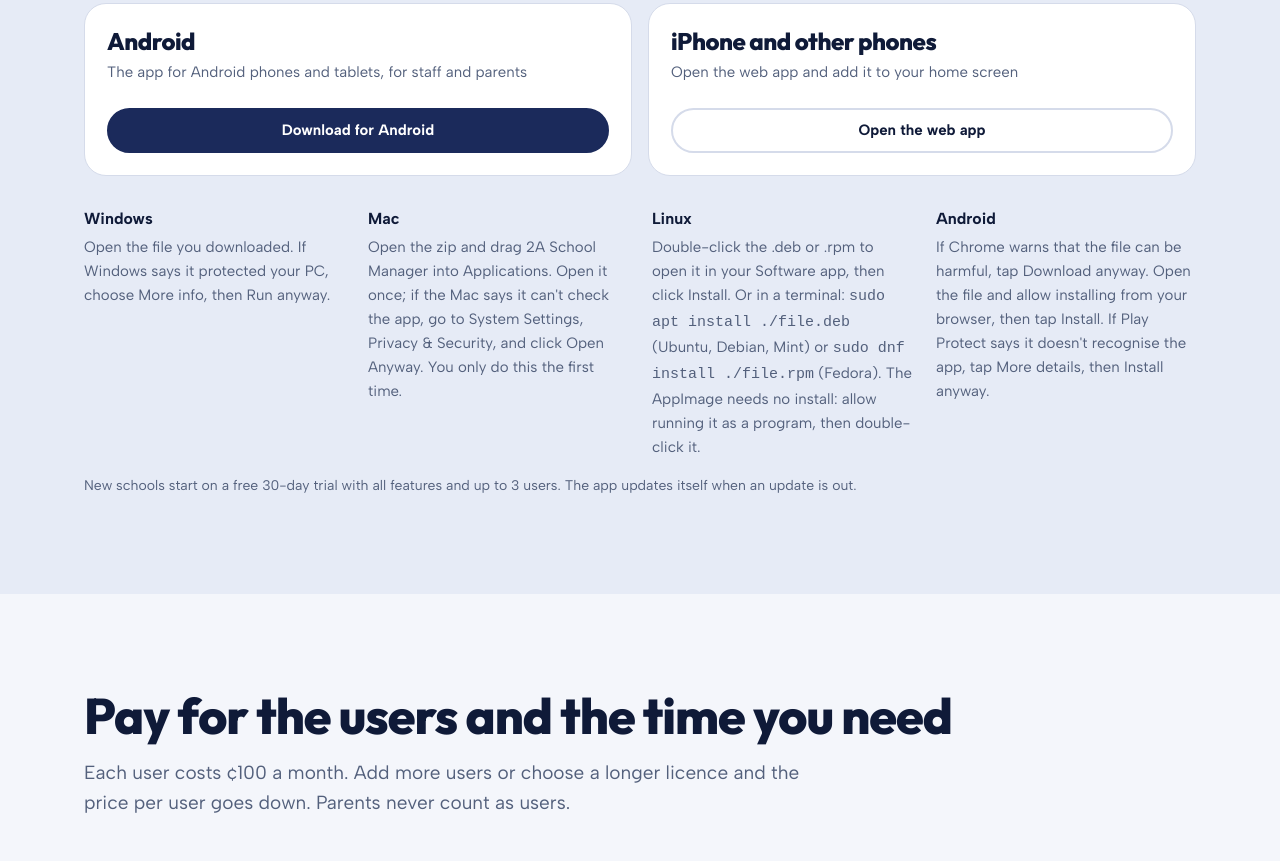
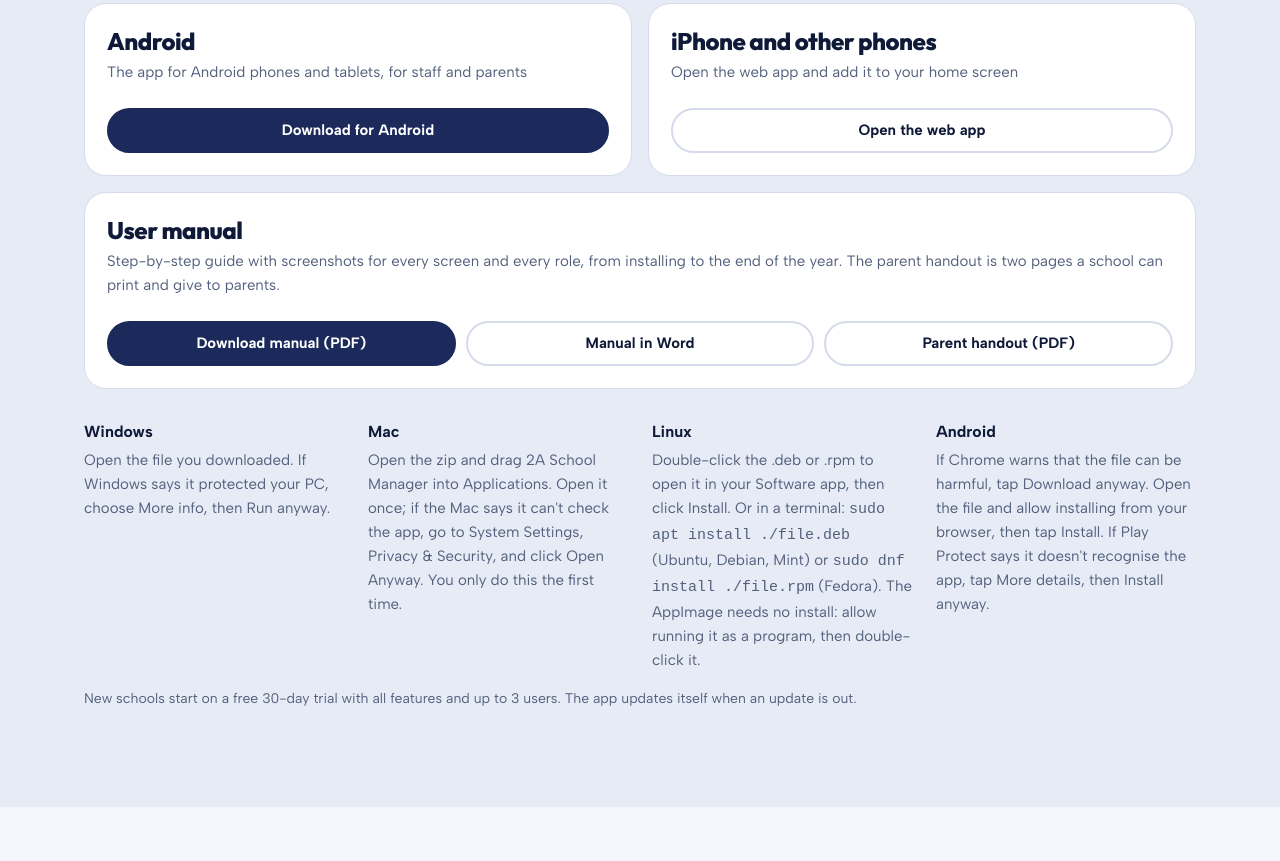
Before and after one commit to 2aschoolmanager/2aschoolmanager.github.io, a plain HTML site: page index.html in a window 1280 px wide. Shown: the part 6648-7509 px from the top of the page. Drawn offline with Linux system fonts and the light colour scheme.

Commit message:
Add user manual and parent handout downloads
Co-Authored-By: Claude Opus 5.5 <noreply@anthropic.com>
Claude-Session: https://claude.ai/code/session_01HvZGTGw4R3wQBzr6PhodPy

```diff
--- a/index.html
+++ b/index.html
@@ -189,6 +189,9 @@ section{padding-block:96px}
 .where .btn{width:100%;padding:13px 12px;font-size:15px;margin-top:8px}
 .where .btn:not(.ghost){background:var(--navy);border-color:var(--navy);color:#fff}
 .where small{display:block;font-size:13px;color:var(--muted);margin-top:12px}
+.where div.full{grid-column:1/-1}
+.where .row{display:flex;flex-wrap:wrap;gap:0 10px;margin:0}
+.where .row .btn{flex:1 1 220px;width:auto}
 .install{margin-top:30px;display:grid;grid-template-columns:repeat(auto-fit,minmax(240px,1fr));gap:24px;font-size:15px;color:var(--muted)}
 .install b{color:var(--ink);display:block;margin-bottom:4px;font-size:16px}
 
@@ -496,6 +499,7 @@ footer a{margin-inline:6px}
     <div><b>Linux</b><span>Installs like any other app</span><a class="btn" id="dlLinuxDeb" href="#download">Ubuntu, Debian, Mint (.deb)</a><a class="btn" id="dlLinuxRpm" href="#download">Fedora (.rpm)</a><a class="btn ghost" id="dlLinux" href="#download">AppImage</a></div>
     <div><b>Android</b><span>The app for Android phones and tablets, for staff and parents</span><a class="btn" id="dlAndroid" href="#download">Download for Android</a></div>
     <div><b>iPhone and other phones</b><span>Open the web app and add it to your home screen</span><a class="btn ghost" id="webBtn2" href="#download">Open the web app</a></div>
+    <div class="full"><b>User manual</b><span>Step-by-step guide with screenshots for every screen and every role, from installing to the end of the year. The parent handout is two pages a school can print and give to parents.</span><p class="row"><a class="btn" id="dlManual" href="#download">Download manual (PDF)</a><a class="btn ghost" id="dlManualWord" href="#download">Manual in Word</a><a class="btn ghost" id="dlHandout" href="#download">Parent handout (PDF)</a></p></div>
   </div>
   <div class="install">
     <div><b>Windows</b>Open the file you downloaded. If Windows says it protected your PC, choose More info, then Run anyway.</div>
@@ -563,6 +567,7 @@ footer a{margin-inline:6px}
     <details><summary>Can we use the GES grading and BECE grades?</summary><p>Yes. The app comes with ready-made grade scales (GES basic, BECE 1 to 9, WASSCE A1 to F9 and Arabic bands), and you can change them or make your own for each level. You choose the marking scheme too: out of 100, or class score plus exam score with your own split.</p></details>
     <details><summary>How do parents pay fees with MoMo?</summary><p>The school connects its own Paystack account in the app. Parents then tap Pay with MoMo in the parent portal, approve the payment on their phone, and the receipt appears by itself. The money goes into the school's account, not ours.</p></details>
     <details><summary>Is our school's data kept separate from other schools?</summary><p>Yes. Each school's records are stored separately and only the people you invite can open them. Parents see only their own children.</p></details>
+    <details><summary>Is there a manual?</summary><p>Yes. Download the user manual from the <a href="#download">download section</a>, as a PDF or in Word. It covers every screen with screenshots, plus a two-page handout for parents.</p></details>
     <details><summary>Can we bring our students in from Excel?</summary><p>Yes. Download the template from the Import screen, fill it in (or paste from your old sheet) and import the whole school at once.</p></details>
     <details><summary>What happens if the internet goes off?</summary><p>The app keeps a saved copy, so you can still open and read your records. Changes can be made again when the internet is back.</p></details>
     <details><summary>Windows says it protected my PC. Is the app safe?</summary><p>Windows shows this notice for any new program that has not built up a download history yet. Choose More info, then Run anyway. Your school's data is kept in the cloud under your own login.</p></details>
@@ -661,7 +666,11 @@ var CONFIG = {
     linux:    "2A-School-Manager-linux-x64.AppImage",
     linuxDeb: "2A-School-Manager-linux-amd64.deb",
     linuxRpm: "2A-School-Manager-linux-x86_64.rpm",
-    android:  "2A-School-Manager.apk"
+    android:  "2A-School-Manager.apk",
+    /* Manuals: hosted next to this page, not on the release. */
+    manual:     "2A-School-Manager-User-Manual.pdf",
+    manualWord: "2A-School-Manager-User-Manual.docx",
+    handout:    "2A-School-Manager-Parent-Handout.pdf"
   },
   webAppUrl:   "https://kingzizou.github.io/2A-School-Manager-releases/",
   flowbooksUrl:"https://2aflowbooks.github.io/",
@@ -691,7 +700,7 @@ var CONFIG = {
 };
 (function(){
   function set(id,href,blank){var e=document.getElementById(id); if(e&&href){ e.setAttribute("href",href); if(blank){e.target="_blank"; e.rel="noopener";} }}
-  var D=CONFIG.downloads; set("dlWin",D.base+D.win); set("dlMacArm",D.base+D.macArm); set("dlMacIntel",D.base+D.macIntel); set("dlLinux",D.base+D.linux); set("dlLinuxDeb",D.base+D.linuxDeb); set("dlLinuxRpm",D.base+D.linuxRpm); set("dlAndroid",/^https?:/.test(D.android)?D.android:D.base+D.android);
+  var D=CONFIG.downloads; set("dlWin",D.base+D.win); set("dlMacArm",D.base+D.macArm); set("dlMacIntel",D.base+D.macIntel); set("dlLinux",D.base+D.linux); set("dlLinuxDeb",D.base+D.linuxDeb); set("dlLinuxRpm",D.base+D.linuxRpm); set("dlAndroid",/^https?:/.test(D.android)?D.android:D.base+D.android); set("dlManual",D.manual); set("dlManualWord",D.manualWord); set("dlHandout",D.handout);
   set("webBtn",CONFIG.webAppUrl,1); set("webBtn2",CONFIG.webAppUrl,1);
   set("fbLink",CONFIG.flowbooksUrl,1); set("fbTrial",CONFIG.flowbooksUrl+"#download",1);
   document.getElementById("yr").textContent = new Date().getFullYear();
```
Also changed, not shown: 4 other files.
